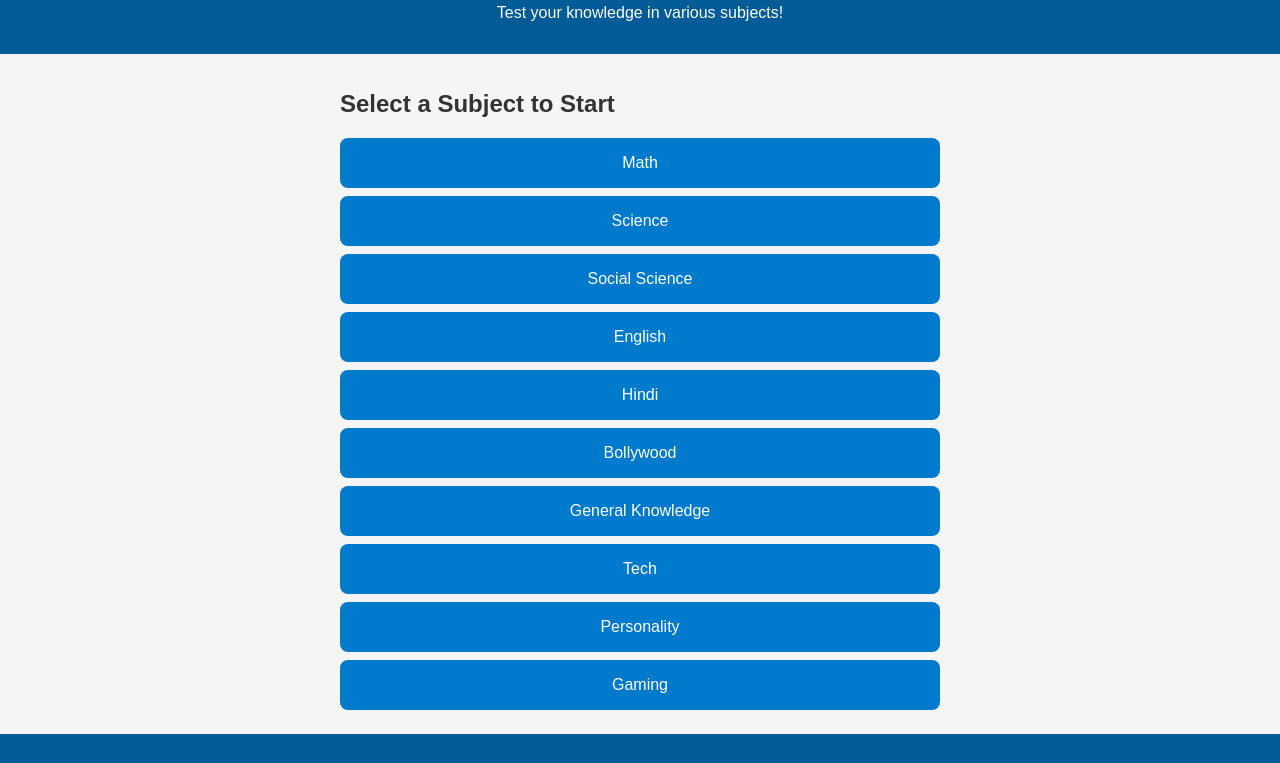
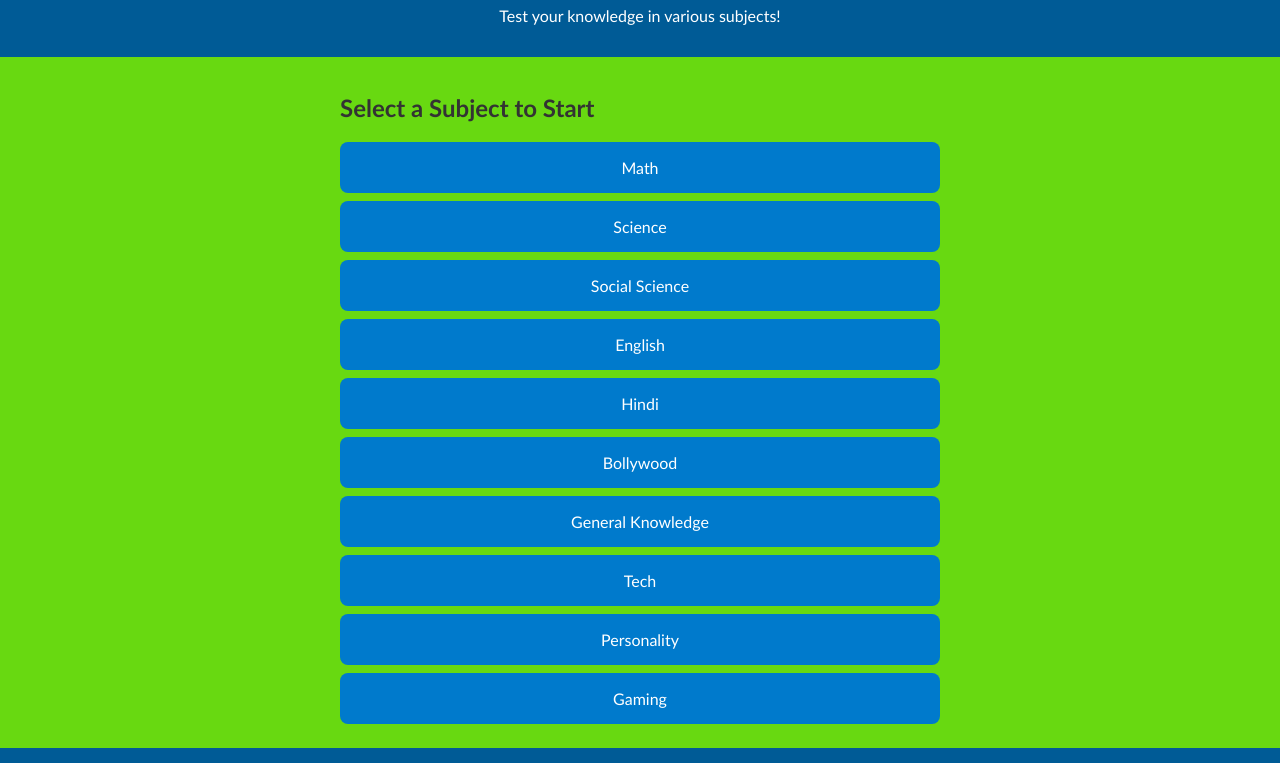
Before and after one commit to OctopusRNC/quizmaster, a plain HTML site: page index.html in a window 1280 px wide. Shown: the part 92-855 px from the top of the page. Drawn offline with Linux system fonts and the light colour scheme.

Commit message:
Update style.css

```diff
--- a/style.css
+++ b/style.css
@@ -1,8 +1,8 @@
 body {
-  font-family: Arial, sans-serif;
+  font-family: Calibri, sans-serif;
   margin: 0;
   padding: 0;
-  background: #f5f5f5;
+  background: #68d911;
   color: #333;
 }
 
```
